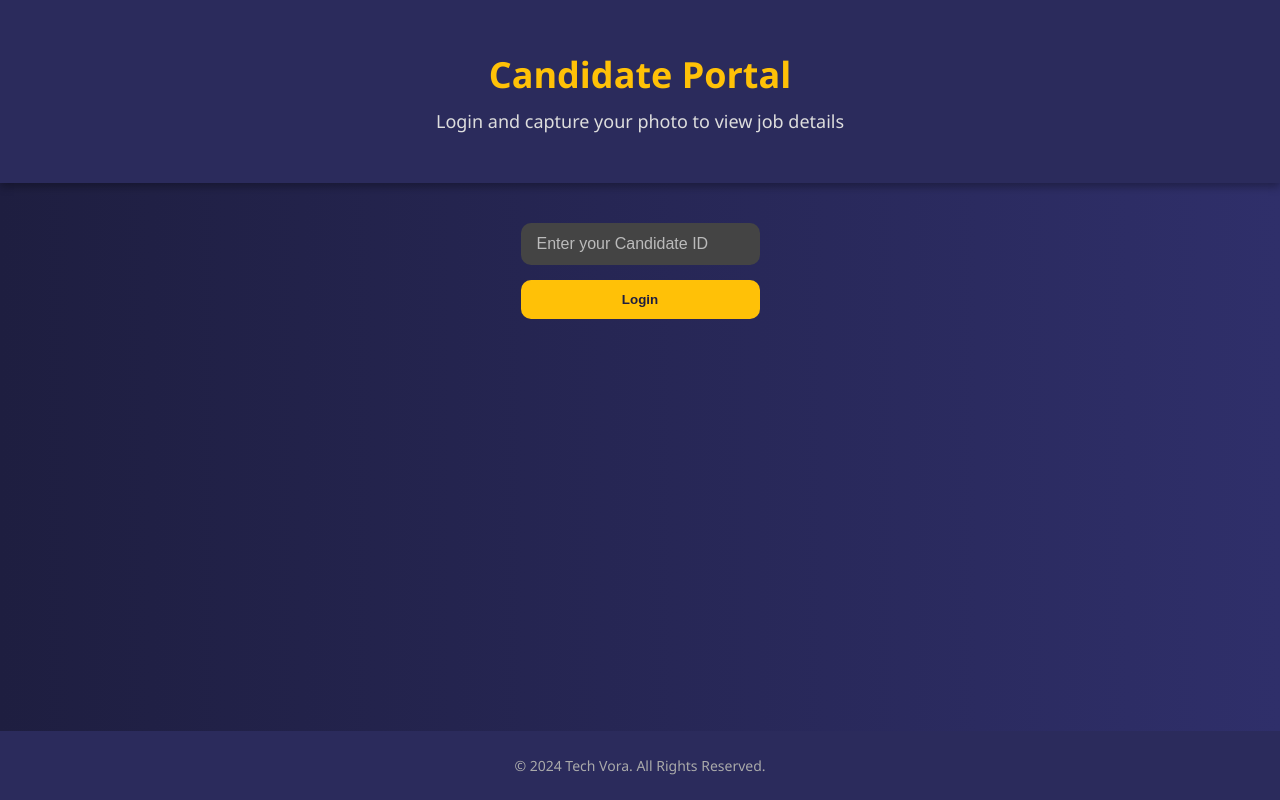
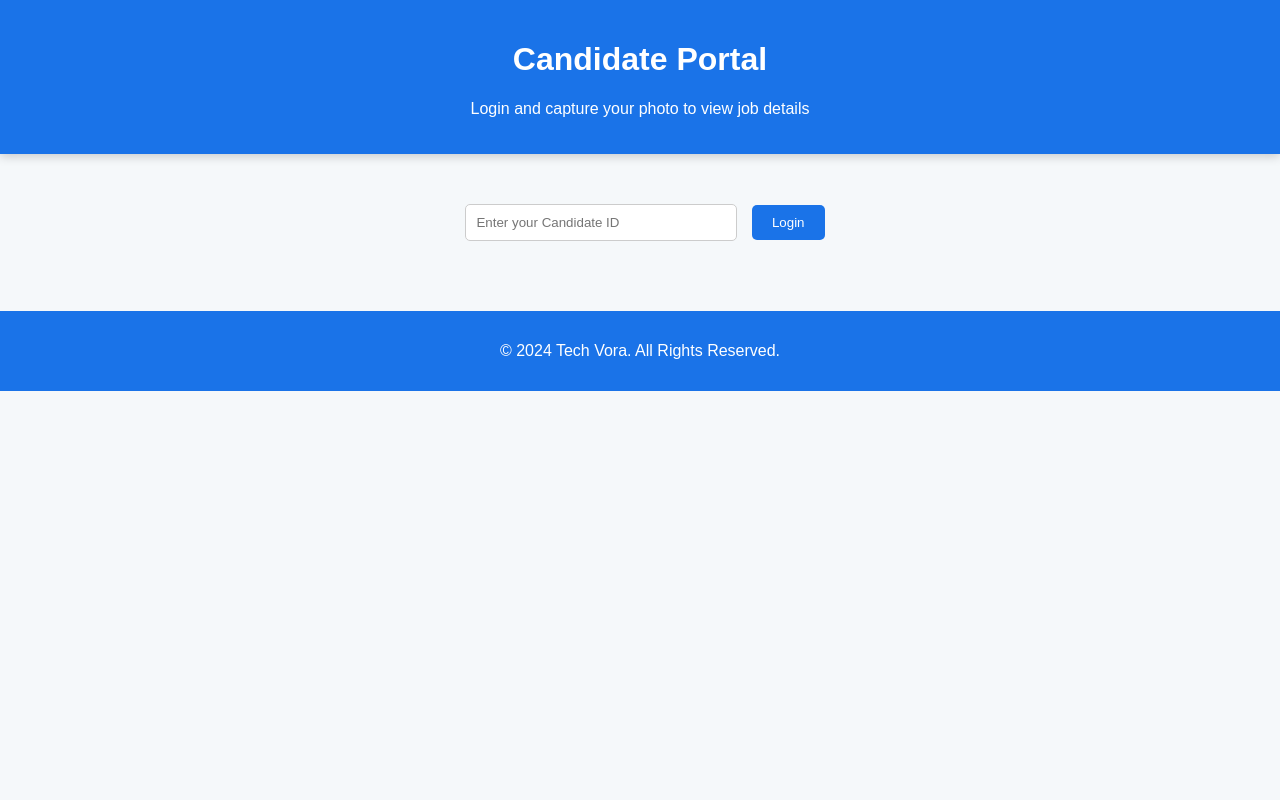
Before and after one commit to mummy7791/techvora.net, a website: page candidate.html in a window 1280 px wide. Drawn offline with Linux system fonts and the light colour scheme.

Commit message:
Update candidate.css

```diff
--- a/candidate.css
+++ b/candidate.css
@@ -1,147 +1,73 @@
-/* Reset and Base */
-* {
+body {
+  font-family: Arial, sans-serif;
+  background-color: #f5f8fa;
   margin: 0;
   padding: 0;
-  box-sizing: border-box;
-}
-
-body {
-  font-family: 'Segoe UI', sans-serif;
-  background: linear-gradient(to right, #1e1e40, #2f2f6a);
-  color: #fff;
-  min-height: 100vh;
-  display: flex;
-  flex-direction: column;
-}
-
-/* Header Section */
-.candidate-header {
-  text-align: center;
-  background-color: #2b2b5c;
-  padding: 50px 20px;
-  box-shadow: 0 4px 8px rgba(0,0,0,0.3);
-}
-
-.candidate-header h1 {
-  font-size: 36px;
-  color: #ffc107;
-  margin-bottom: 10px;
-}
-
-.candidate-header p {
-  font-size: 18px;
-  color: #ddd;
-}
-
-/* Login Section */
-.candidate-login-box {
-  max-width: 420px;
-  margin: 40px auto;
-  display: flex;
-  flex-direction: column;
-  gap: 15px;
-  align-items: center;
-  padding: 0 20px;
-}
-
-.candidate-login-box input {
-  width: 100%;
-  padding: 12px 16px;
-  border: none;
-  border-radius: 10px;
-  background-color: #444;
-  color: #fff;
-  font-size: 16px;
-  transition: 0.3s ease;
-}
-
-.candidate-login-box input::placeholder {
-  color: #bbb;
-}
-
-.candidate-login-box input:focus {
-  background-color: #555;
-  outline: none;
-}
-
-.candidate-login-box button {
-  padding: 12px 24px;
-  background-color: #ffc107;
-  color: #1e1e40;
-  border: none;
-  border-radius: 10px;
-  font-weight: bold;
-  cursor: pointer;
-  transition: background 0.3s ease;
-  width: 100%;
-}
-
-.candidate-login-box button:hover {
-  background-color: #e0ac00;
-}
-
-/* Candidate Info Section */
-.candidate-details {
-  max-width: 650px;
-  margin: 30px auto;
-  background-color: #1f1f3f;
-  border-radius: 15px;
-  padding: 25px;
-  box-shadow: 0 8px 24px rgba(0,0,0,0.3);
-  animation: fadeIn 0.8s ease;
-}
-
-.candidate-card h2 {
-  font-size: 26px;
-  color: #ffc107;
-  margin-bottom: 20px;
   text-align: center;
 }
 
-.candidate-card p {
-  font-size: 16px;
-  margin: 10px 0;
-  color: #eee;
+.candidate-header {
+  background-color: #1a73e8;
+  color: white;
+  padding: 20px;
+  box-shadow: 0 2px 10px rgba(0,0,0,0.2);
 }
 
-/* Footer */
-.career-footer {
-  text-align: center;
-  padding: 25px 10px;
-  background-color: #2b2b5c;
-  font-size: 14px;
-  color: #aaa;
-  margin-top: auto;
+.candidate-login-box {
+  margin: 40px auto;
 }
 
-/* Animation */
-@keyframes fadeIn {
-  from {
-    opacity: 0;
-    transform: translateY(40px);
-  }
-  to {
-    opacity: 1;
-    transform: translateY(0);
-  }
+input {
+  padding: 10px;
+  width: 250px;
+  margin: 10px;
+  border-radius: 5px;
+  border: 1px solid #ccc;
 }
 
-/* Responsive */
-@media (max-width: 600px) {
-  .candidate-header h1 {
-    font-size: 28px;
+button {
+  padding: 10px 20px;
+  background-color: #1a73e8;
+  color: white;
+  border: none;
+  border-radius: 5px;
+  cursor: pointer;
+}
+
+button:hover {
+  background-color: #155ab6;
 }
 
 .candidate-details {
-    padding: 20px;
-    margin: 20px;
+  margin-top: 30px;
+  text-align: center;
 }
 
-  .candidate-card p {
-    font-size: 15px;
+.candidate-card {
+  background-color: #fff;
+  padding: 25px;
+  margin: auto;
+  max-width: 500px;
+  border-radius: 12px;
+  box-shadow: 0 4px 20px rgba(0,0,0,0.1);
 }
+
+.candidate-card img {
+  max-width: 100%;
+  border-radius: 10px;
+  margin-bottom: 15px;
 }
-#video, #canvas {
+
+#capturedPhoto {
+  width: 150px;
   border-radius: 10px;
-    box-shadow: 0 4px 15px rgba(0,0,0,0.3);
+  margin: 10px auto;
+  display: block;
 }
+
+.career-footer {
+  margin-top: 60px;
+  background-color: #1a73e8;
+  color: white;
+  padding: 15px;
+}
```
Lines whose indentation alone changed are shown as unchanged.
